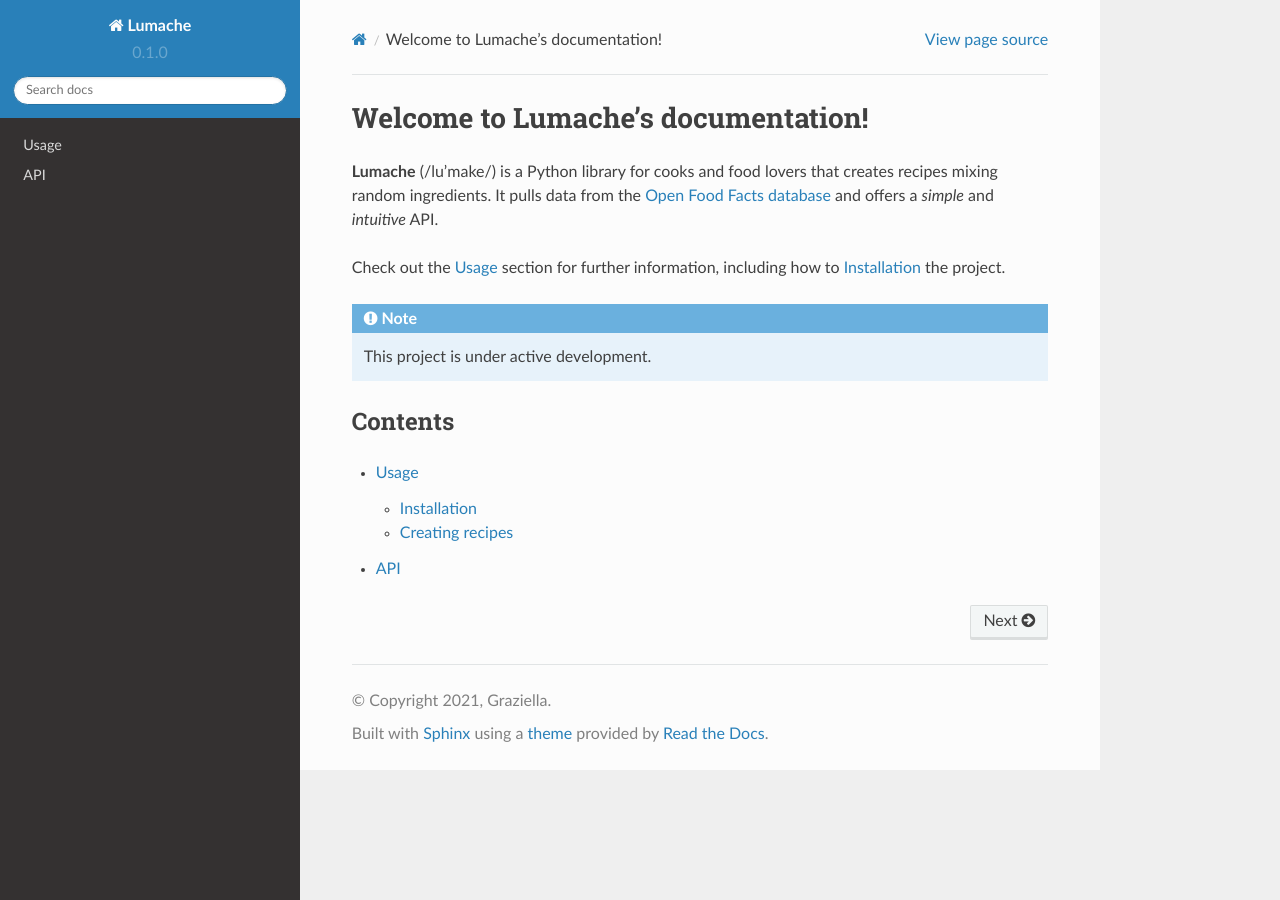
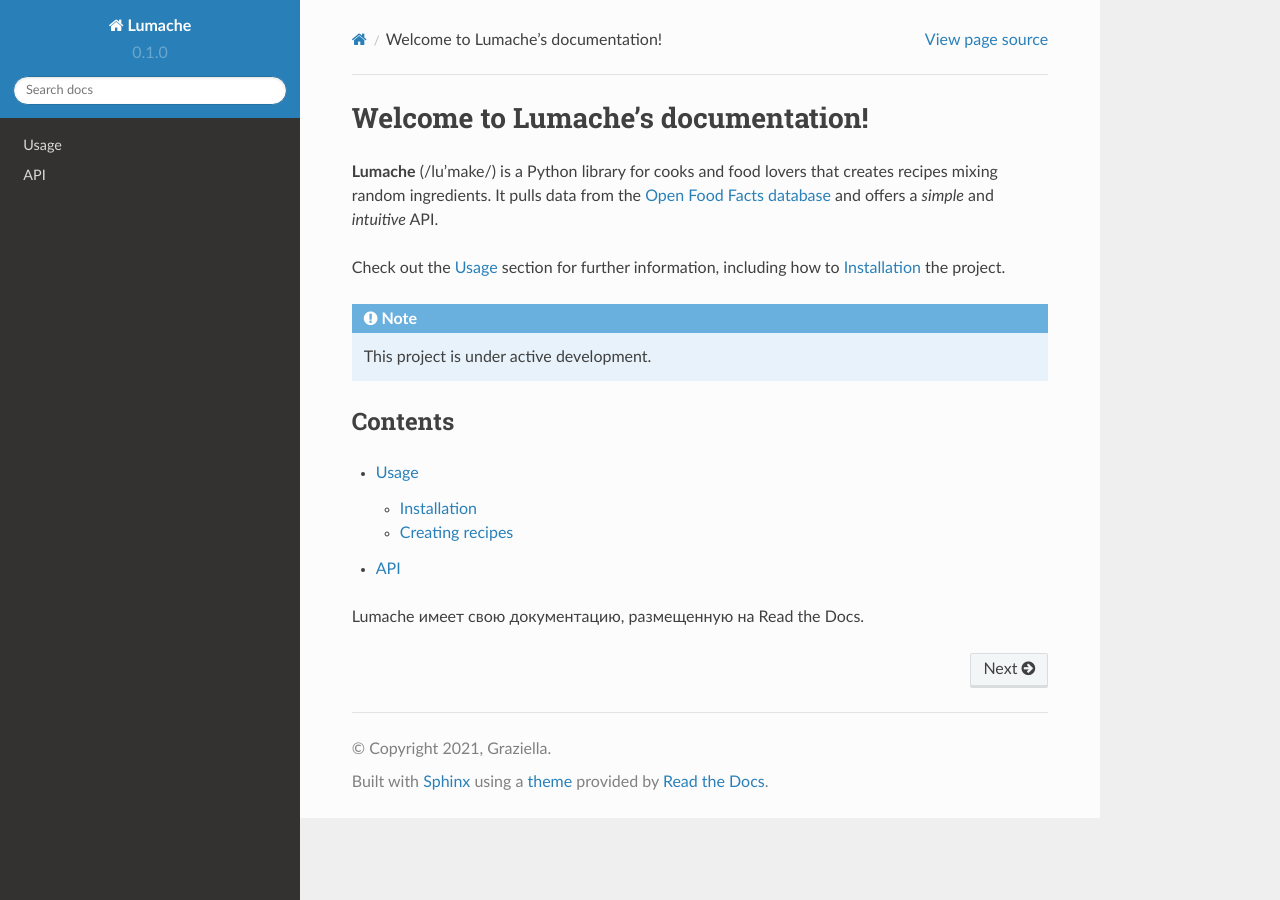
Before and after one commit to NikiShmyaps/rtd-library, a Sphinx documentation site: the page built from docs/source/index.rst, in a window 1280 px wide. Built offline with Sphinx 7.4.7 and the Read the Docs theme 2.0.0, drawn with Linux system fonts in a browser that asks for light colours.

Commit message:
Update index.rst

```diff
--- a/docs/source/index.rst
+++ b/docs/source/index.rst
@@ -20,3 +20,5 @@ Contents
 
    usage
    api
+
+Lumache имеет свою документацию, размещенную на Read the Docs.
```
